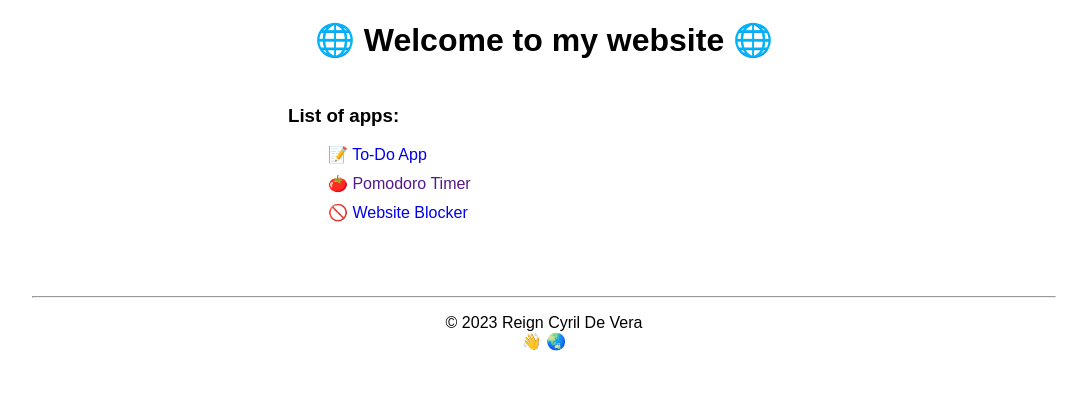
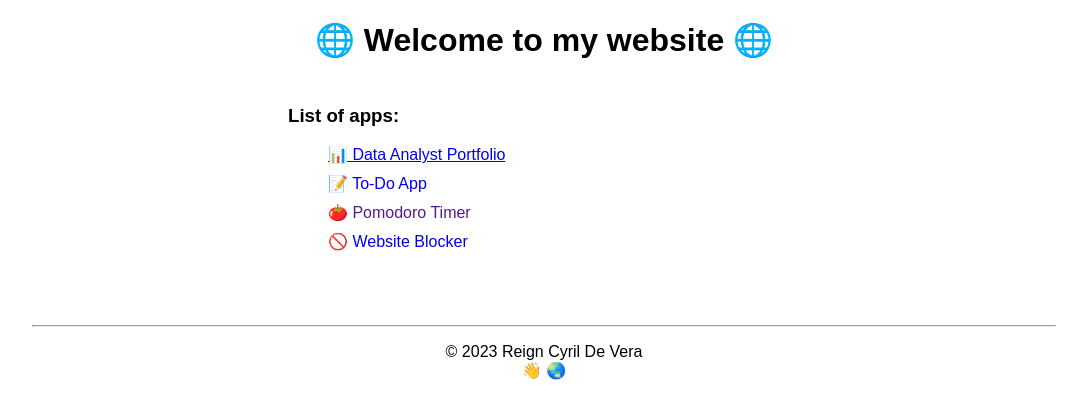
Before and after one commit to reign-cyril-de-vera/First-Web-App-v2, a Flask app: page / in a window 1280 px wide. Shown: the part 61-480 px from the top of the page, without its empty margins (96-1183 px from the left). Run offline with Flask 3, Linux system fonts and the light colour scheme.

Commit message:
Added data analyst portfolio

```diff
--- a/templates/index.html
+++ b/templates/index.html
@@ -9,6 +9,7 @@
 <div class="index-container">
     <h3>List of apps:</h3>
     <ul class="tabs">
+        <li><a href="https://reign-cyril-de-vera.github.io/Portfolio">📊 Data Analyst Portfolio</a></li>
         <li><a style="text-decoration: none;" href="/todo">📝 To-Do App</a></li>
         <li><a style="text-decoration: none;"  href="">🍅 Pomodoro Timer</a></li>
         <li><a style="text-decoration: none;"  href="/blocker">🚫 Website Blocker</a></li>
```
